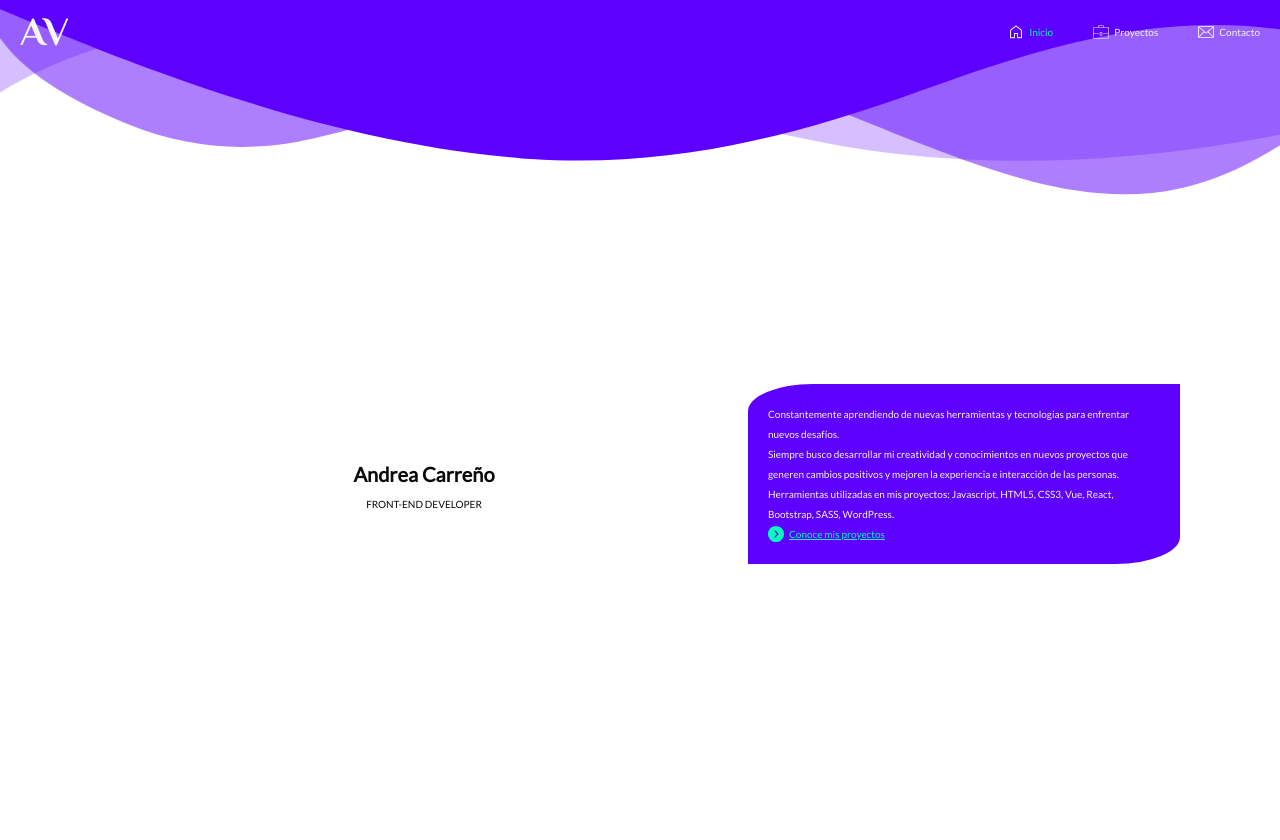
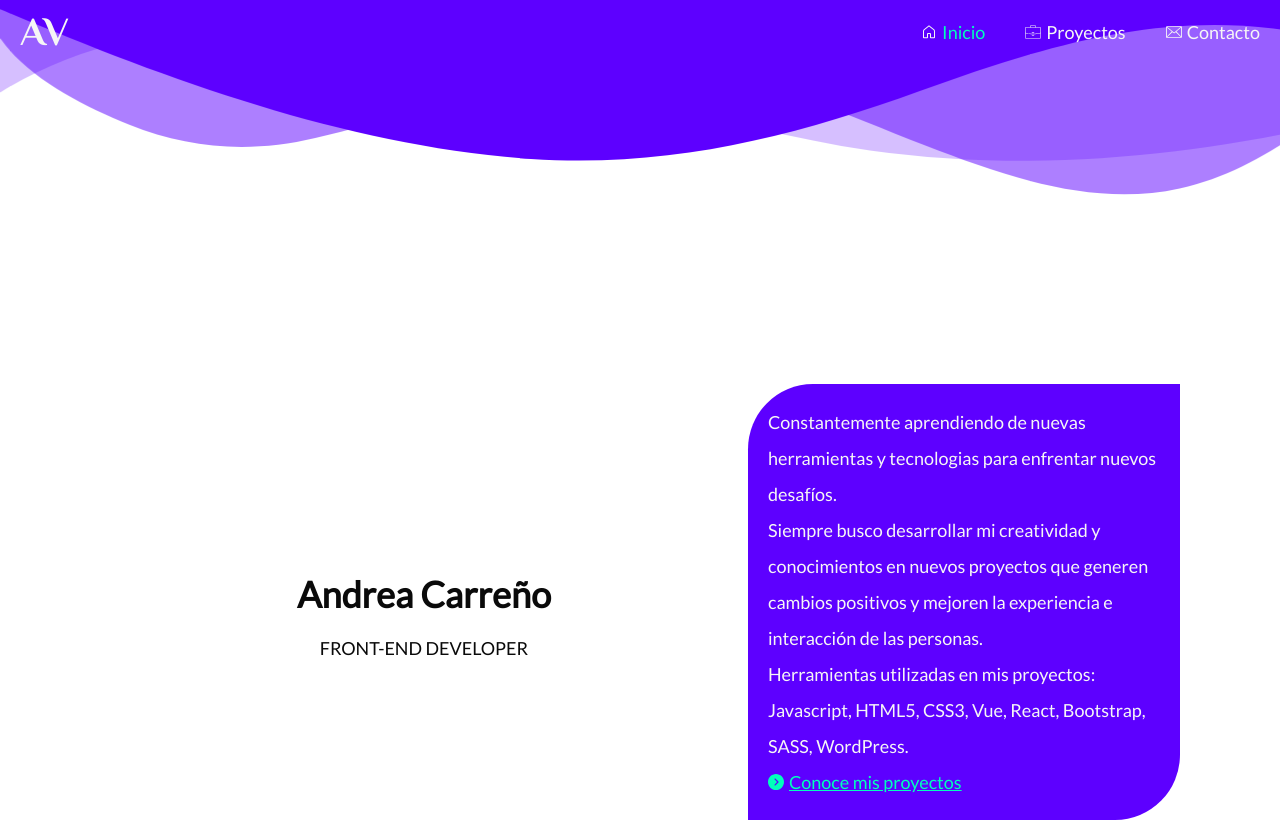
Before and after one commit to AndreaVCC/portafolio_avcc, a Vue app: page / in a window 1280 px wide. Before the commit the page ends 800 px from the top, so only its background shows below. Built offline with nearby package versions, Linux system fonts and the light colour scheme.

Commit message:
Modificando fontsize de app.vue

```diff
--- a/src/App.vue
+++ b/src/App.vue
@@ -39,6 +39,11 @@ export default {
 
 html{
   font-size:62.5%
+}
+
+body{
+    font-size: 1.8rem;
+
 }
 
 .app {
@@ -93,4 +98,6 @@ html{
 }
 }
 
+
+
 </style>
```
